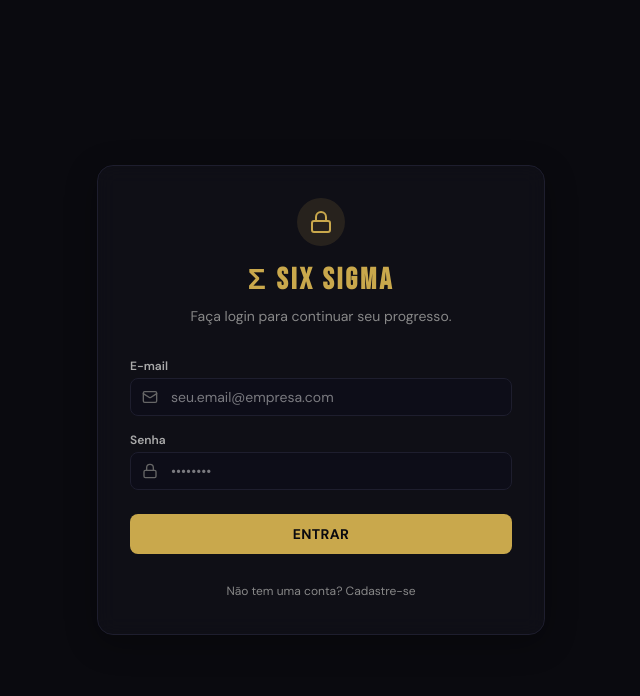
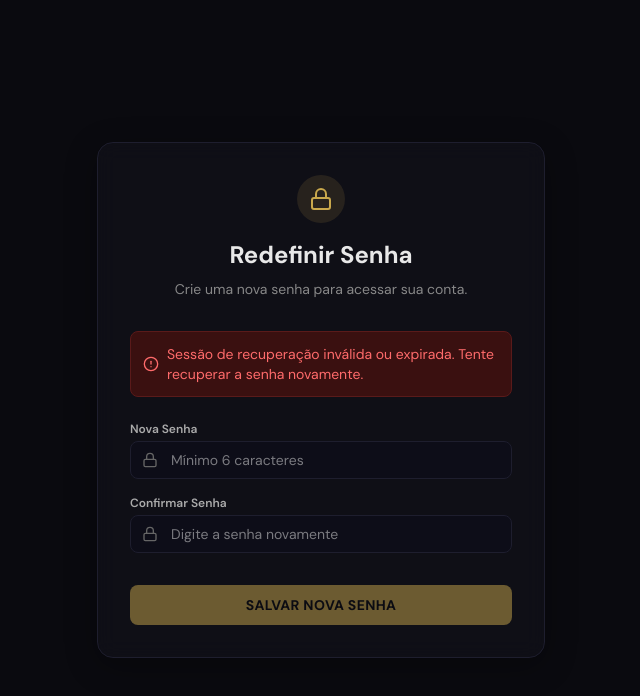
Before and after one commit to Guaitolinii/sixsigma-academy, a React (Vite) app: page /reset-password in a window 1280 px wide. Before the commit this address led to /login. Shown: the top 696 px of the page, without its empty margins (319-959 px from the left). Built offline with nearby package versions, Linux system fonts and the light colour scheme; no server answers.

Commit message:
feat: add password recovery flow

```diff
--- a/src/App.jsx
+++ b/src/App.jsx
@@ -12,6 +12,7 @@ import GlossaryPage from './pages/GlossaryPage';
 import FormulasPage from './pages/FormulasPage';
 import SimuladoPage from './pages/SimuladoPage';
 import LoginPage from './pages/LoginPage';
+import ResetPasswordPage from './pages/ResetPasswordPage';
 import AdminPage from './pages/AdminPage';
 import { useState, useEffect } from 'react';
 import { Menu } from 'lucide-react';
@@ -79,16 +80,13 @@ function AppRoutes() {
   const { user } = useAuth();
   const { isAdmin } = useApp();
 
-  if (!user) {
   return (
     <Routes>
-        <Route path="/login" element={<LoginPage />} />
-        <Route path="*" element={<Navigate to="/login" replace />} />
-      </Routes>
-    );
-  }
+      <Route path="/login" element={user ? <Navigate to="/" replace /> : <LoginPage />} />
+      <Route path="/reset-password" element={<ResetPasswordPage />} />
 
-  return (
+      <Route path="/*" element={
+        user ? (
           <Layout>
             <Routes>
               <Route path="/" element={<Dashboard />} />
@@ -104,6 +102,11 @@ function AppRoutes() {
               <Route path="*" element={<Navigate to="/" replace />} />
             </Routes>
           </Layout>
+        ) : (
+          <Navigate to="/login" replace />
+        )
+      } />
+    </Routes>
   );
 }
 
--- a/src/pages/LoginPage.jsx
+++ b/src/pages/LoginPage.jsx
@@ -4,8 +4,9 @@ import { useAuth } from '../context/AuthContext';
 import { Lock, Mail, User, AlertCircle } from 'lucide-react';
 
 export default function LoginPage() {
-  const { login, register } = useAuth();
+  const { login, register, resetPassword } = useAuth();
   const [isLogin, setIsLogin] = useState(true);
+  const [isForgotPassword, setIsForgotPassword] = useState(false);
   const [email, setEmail] = useState('');
   const [password, setPassword] = useState('');
   const [name, setName] = useState('');
@@ -20,13 +21,15 @@ export default function LoginPage() {
     setLoading(true);
 
     try {
-      if (isLogin) {
+      if (isForgotPassword) {
+        await resetPassword(email);
+        setSuccessMessage("E-mail de recuperação enviado! Verifique sua caixa de entrada.");
+      } else if (isLogin) {
         await login(email, password);
       } else {
         if (!name.trim()) throw new Error("O nome é obrigatório para cadastro.");
         const data = await register(email, password, name);
 
-        // Se registrou mas não logou automaticamente (exige confirmação de email)
         if (data?.user && !data?.session) {
           setSuccessMessage("Conta criada com sucesso! Enviamos um e-mail de confirmação. Por favor, verifique sua caixa de entrada (e pasta de spam) para ativar sua conta.");
           setEmail('');
@@ -35,7 +38,7 @@ export default function LoginPage() {
         }
       }
     } catch (err) {
-      setError(err.message || 'Ocorreu um erro ao autenticar.');
+      setError(err.message || 'Ocorreu um erro na requisição.');
     } finally {
       setLoading(false);
     }
@@ -62,7 +65,11 @@ export default function LoginPage() {
             Σ SIX SIGMA
           </h1>
           <p className="text-sm mt-2" style={{ color: '#888' }}>
-            {isLogin ? 'Faça login para continuar seu progresso.' : 'Crie sua conta para começar a treinar.'}
+            {isForgotPassword
+              ? 'Digite seu e-mail para receber um link de redefinição.'
+              : isLogin
+                ? 'Faça login para continuar seu progresso.'
+                : 'Crie sua conta para começar a treinar.'}
           </p>
         </div>
 
@@ -73,7 +80,7 @@ export default function LoginPage() {
           </div>
         )}
 
-        {successMessage && !isLogin && (
+        {successMessage && (
           <div className="flex items-center gap-2 p-3 mb-4 rounded-lg text-sm" style={{ background: '#0D2B14', color: '#4ADE80', border: '1px solid #14401E' }}>
             <Mail size={16} className="shrink-0" />
             <span>{successMessage}</span>
@@ -81,7 +88,7 @@ export default function LoginPage() {
         )}
 
         <form onSubmit={handleSubmit} className="flex flex-col gap-4">
-          {!isLogin && (
+          {!isLogin && !isForgotPassword && (
             <div>
               <label className="block text-xs font-semibold mb-1" style={{ color: '#AAA' }}>Nome Completo</label>
               <div className="relative">
@@ -119,8 +126,25 @@ export default function LoginPage() {
             </div>
           </div>
 
+          {!isForgotPassword && (
             <div>
-            <label className="block text-xs font-semibold mb-1" style={{ color: '#AAA' }}>Senha</label>
+              <div className="flex justify-between items-center mb-1">
+                <label className="block text-xs font-semibold" style={{ color: '#AAA' }}>Senha</label>
+                {isLogin && (
+                  <button
+                    type="button"
+                    onClick={() => {
+                      setIsForgotPassword(true);
+                      setError(null);
+                      setSuccessMessage(null);
+                    }}
+                    className="text-xs hover:underline cursor-pointer transition-colors"
+                    style={{ color: '#C9A84C' }}
+                  >
+                    Esqueceu a senha?
+                  </button>
+                )}
+              </div>
               <div className="relative">
                 <div className="absolute inset-y-0 left-0 pl-3 flex items-center pointer-events-none" style={{ color: '#666' }}>
                   <Lock size={16} />
@@ -137,6 +161,7 @@ export default function LoginPage() {
                 />
               </div>
             </div>
+          )}
 
           <button
             type="submit"
@@ -144,22 +169,38 @@ export default function LoginPage() {
             className="w-full py-2.5 rounded-lg text-sm font-bold tracking-wide mt-2 transition-transform active:scale-95 disabled:opacity-50"
             style={{ background: '#C9A84C', color: '#0A0A0F' }}
           >
-            {loading ? 'Aguarde...' : isLogin ? 'ENTRAR' : 'CRIAR CONTA'}
+            {loading ? 'Aguarde...' : isForgotPassword ? 'RECUPERAR SENHA' : isLogin ? 'ENTRAR' : 'CRIAR CONTA'}
           </button>
         </form>
 
-        <div className="mt-6 text-center">
+        <div className="mt-6 flex flex-col gap-2 text-center">
+          {isForgotPassword ? (
+            <button
+              type="button"
+              onClick={() => {
+                setIsForgotPassword(false);
+                setError(null);
+                setSuccessMessage(null);
+              }}
+              className="text-xs hover:underline cursor-pointer"
+              style={{ color: '#888' }}
+            >
+              Voltar para o Login
+            </button>
+          ) : (
             <button
               type="button"
               onClick={() => {
                 setIsLogin(!isLogin);
                 setError(null);
+                setSuccessMessage(null);
               }}
               className="text-xs hover:underline cursor-pointer"
               style={{ color: '#888' }}
             >
               {isLogin ? 'Não tem uma conta? Cadastre-se' : 'Já tem uma conta? Faça login'}
             </button>
+          )}
         </div>
       </motion.div>
     </div>
--- /dev/null
+++ b/src/pages/ResetPasswordPage.jsx
@@ -0,0 +1,157 @@
+import { useState, useEffect } from 'react';
+import { useNavigate } from 'react-router-dom';
+import { motion } from 'framer-motion';
+import { useAuth } from '../context/AuthContext';
+import { Lock, AlertCircle, CheckCircle } from 'lucide-react';
+import { supabase } from '../lib/supabase';
+
+export default function ResetPasswordPage() {
+  const { updatePassword } = useAuth();
+  const navigate = useNavigate();
+  const [password, setPassword] = useState('');
+  const [confirmPassword, setConfirmPassword] = useState('');
+  const [error, setError] = useState(null);
+  const [success, setSuccess] = useState(false);
+  const [loading, setLoading] = useState(false);
+
+  useEffect(() => {
+    // Escutar por resposta do Supabase no hash (access_token),
+    // Supabase Auth lida com isso automaticamente para setar a sessão.
+    const checkSession = async () => {
+      const { data: { session } } = await supabase.auth.getSession();
+      if (!session) {
+        // Se a pessoa abriu a página mas não tem token válido na URL/sessão
+        setError("Sessão de recuperação inválida ou expirada. Tente recuperar a senha novamente.");
+      }
+    };
+    checkSession();
+  }, []);
+
+  const handleSubmit = async (e) => {
+    e.preventDefault();
+    setError(null);
+
+    if (password !== confirmPassword) {
+      setError("As senhas não coincidem.");
+      return;
+    }
+
+    if (password.length < 6) {
+      setError("A senha deve ter pelo menos 6 caracteres.");
+      return;
+    }
+
+    setLoading(true);
+
+    try {
+      await updatePassword(password);
+      setSuccess(true);
+      setTimeout(() => {
+        navigate('/login');
+      }, 3000);
+    } catch (err) {
+      setError(err.message || 'Erro ao atualizar a senha.');
+    } finally {
+      setLoading(false);
+    }
+  };
+
+  return (
+    <div className="min-h-screen flex items-center justify-center p-4 bg-[#0A0A0F]">
+      <motion.div
+        initial={{ opacity: 0, scale: 0.95 }}
+        animate={{ opacity: 1, scale: 1 }}
+        className="max-w-md w-full p-8 rounded-2xl"
+        style={{
+          background: 'rgba(18, 18, 26, 0.7)',
+          backdropFilter: 'blur(10px)',
+          border: '1px solid #1E1E2E',
+          boxShadow: '0 8px 32px rgba(0, 0, 0, 0.3)'
+        }}
+      >
+        <div className="text-center mb-8">
+          <div className="inline-flex items-center justify-center w-12 h-12 rounded-full mb-4" style={{ background: '#C9A84C22', color: '#C9A84C' }}>
+            <Lock size={24} />
+          </div>
+          <h1 className="text-2xl font-bold mb-2">Redefinir Senha</h1>
+          <p className="text-sm" style={{ color: '#888' }}>
+            Crie uma nova senha para acessar sua conta.
+          </p>
+        </div>
+
+        {error && (
+          <div className="flex items-center gap-2 p-3 mb-6 rounded-lg text-sm" style={{ background: '#3A1010', color: '#FF6B6B', border: '1px solid #5A1A1A' }}>
+            <AlertCircle size={16} className="shrink-0" />
+            <span>{error}</span>
+          </div>
+        )}
+
+        {success ? (
+          <div className="text-center">
+            <div className="flex justify-center mb-4">
+              <CheckCircle size={48} style={{ color: '#4ADE80' }} />
+            </div>
+            <h2 className="text-xl font-bold text-white mb-2">Senha Atualizada!</h2>
+            <p className="text-sm mb-6" style={{ color: '#888' }}>
+              Sua senha foi alterada com sucesso. Redirecionando para o login...
+            </p>
+            <button
+              onClick={() => navigate('/login')}
+              className="w-full py-2.5 rounded-lg text-sm font-bold tracking-wide transition-transform active:scale-95"
+              style={{ background: '#0D2B14', color: '#4ADE80', border: '1px solid #14401E' }}
+            >
+              IR PARA O LOGIN
+            </button>
+          </div>
+        ) : (
+          <form onSubmit={handleSubmit} className="flex flex-col gap-4">
+            <div>
+              <label className="block text-xs font-semibold mb-1" style={{ color: '#AAA' }}>Nova Senha</label>
+              <div className="relative">
+                <div className="absolute inset-y-0 left-0 pl-3 flex items-center pointer-events-none" style={{ color: '#666' }}>
+                  <Lock size={16} />
+                </div>
+                <input
+                  type="password"
+                  required
+                  value={password}
+                  onChange={(e) => setPassword(e.target.value)}
+                  className="w-full pl-10 pr-3 py-2 rounded-lg text-sm outline-none transition-all"
+                  style={{ background: '#0D0D18', border: '1px solid #1E1E2E', color: '#E8E8E8' }}
+                  placeholder="Mínimo 6 caracteres"
+                />
+              </div>
+            </div>
+
+            <div>
+              <label className="block text-xs font-semibold mb-1" style={{ color: '#AAA' }}>Confirmar Senha</label>
+              <div className="relative">
+                <div className="absolute inset-y-0 left-0 pl-3 flex items-center pointer-events-none" style={{ color: '#666' }}>
+                  <Lock size={16} />
+                </div>
+                <input
+                  type="password"
+                  required
+                  value={confirmPassword}
+                  onChange={(e) => setConfirmPassword(e.target.value)}
+                  className="w-full pl-10 pr-3 py-2 rounded-lg text-sm outline-none transition-all"
+                  style={{ background: '#0D0D18', border: '1px solid #1E1E2E', color: '#E8E8E8' }}
+                  placeholder="Digite a senha novamente"
+                />
+              </div>
+            </div>
+
+            <button
+              type="submit"
+              disabled={loading || !!error?.includes('Sessão')}
+              className="w-full py-2.5 rounded-lg text-sm font-bold tracking-wide mt-4 transition-transform active:scale-95 disabled:opacity-50"
+              style={{ background: '#C9A84C', color: '#0A0A0F' }}
+            >
+              {loading ? 'SALVANDO...' : 'SALVAR NOVA SENHA'}
+            </button>
+          </form>
+        )}
+      </motion.div>
+    </div>
+  );
+}
```
Also changed, not shown: src/context/AuthContext.jsx (+13 -1 lines). Lines whose indentation alone changed are shown as unchanged.
